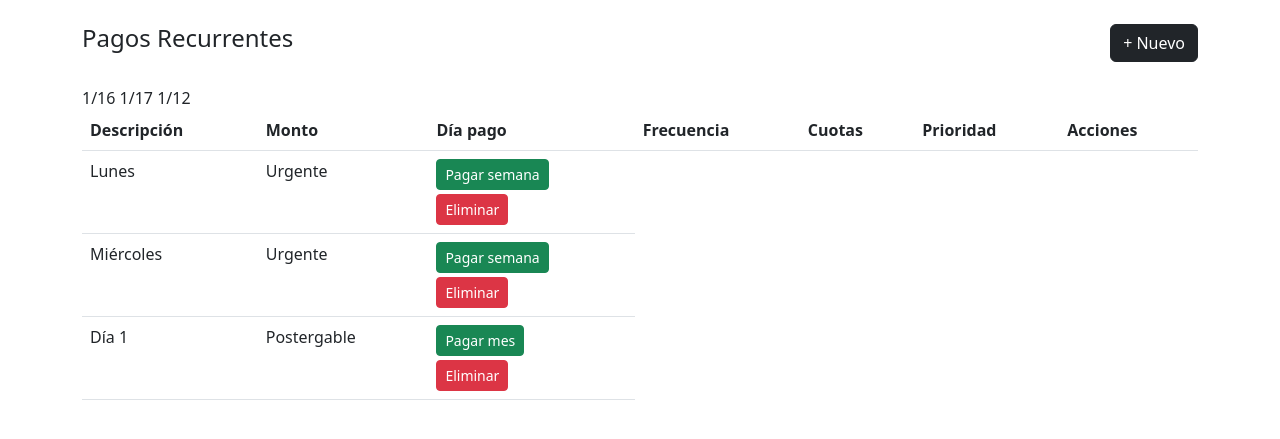
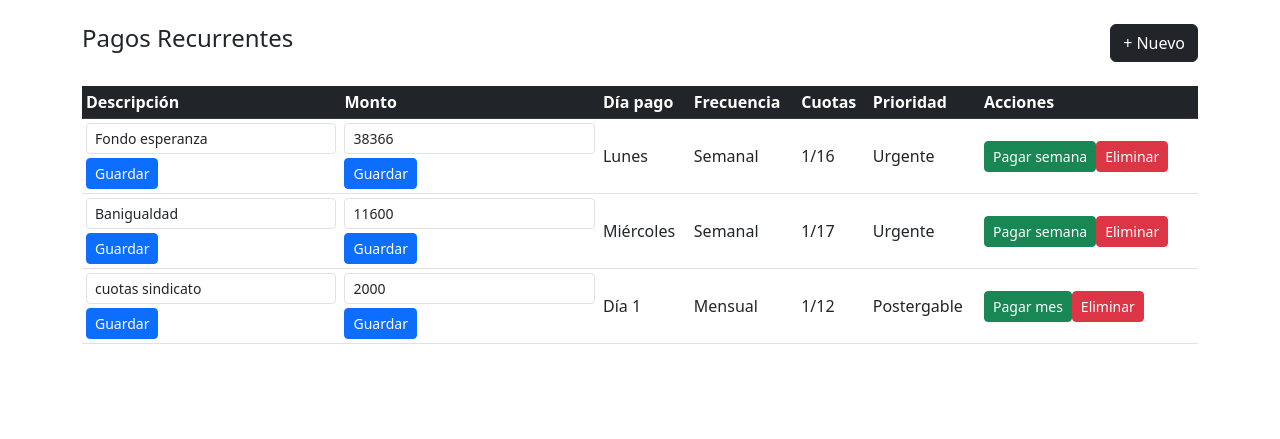
Before and after one commit to Kattasaky/gastos-familiares, a Django app: page /recurrentes/ in a window 1280 px wide. Shown: the part 56-495 px from the top of the page. Run offline with Django 5.2, Linux system fonts and the light colour scheme; a user stored in the database is signed in; data comes from the database, SQL or seed files in the repository.

Commit message:
Agregue edicion a recurrentes

```diff
--- a/gastos/urls.py
+++ b/gastos/urls.py
@@ -18,6 +18,7 @@
     path('recurrentes/nuevo/', views.nuevo_recurrente, name='nuevo_recurrente'),
     path('recurrentes/<int:pk>/eliminar/', views.eliminar_recurrente, name='eliminar_recurrente'),
     path('recurrentes/<int:pk>/pagar-cuota/', views.pagar_cuota_mes, name='pagar_cuota_mes'),
+    path('recurrentes/<int:pk>/editar/', views.editar_recurrente, name='editar_recurrente'),
     path('ingresos/', views.lista_ingresos, name='lista_ingresos'),
     path('ingresos/nuevo/', views.nuevo_ingreso, name='nuevo_ingreso'),
     path('ingresos/<int:pk>/eliminar/', views.eliminar_ingreso, name='eliminar_ingreso'),
--- a/gastos/views.py
+++ b/gastos/views.py
@@ -224,3 +224,20 @@
         else:
             messages.warning(request, 'No se encontró el gasto de este mes.')
     return redirect('lista_recurrentes')
+
+@login_required
+def editar_recurrente(request, pk):
+    pago = get_object_or_404(PagoRecurrente, pk=pk, usuario=request.user)
+    if request.method == 'POST':
+        # Actualiza solo los campos que envías en el formulario
+        descripcion = request.POST.get('descripcion')
+        monto = request.POST.get('monto')
+
+        if descripcion is not None:
+            pago.descripcion = descripcion
+        if monto is not None and monto != '':
+            pago.monto = monto
+
+        pago.save()
+        messages.success(request, 'Pago recurrente actualizado.')
+        return redirect('lista_recurrentes')
--- a/templates/gastos/recurrentes.html
+++ b/templates/gastos/recurrentes.html
@@ -5,9 +5,10 @@
     <h4>Pagos Recurrentes</h4>
     <a href="{% url 'nuevo_recurrente' %}" class="btn btn-dark">+ Nuevo</a>
 </div>
+
 <div class="table-responsive">
-<table class="table table-hover">
-    <thead>
+<table class="table table-hover table-sm align-middle">
+    <thead class="table-dark">
         <tr>
             <th>Descripción</th>
             <th>Monto</th>
@@ -21,6 +22,27 @@
     <tbody>
         {% for p in pagos %}
         <tr>
+            <!-- Descripción editable -->
+            <td>
+                <form method="post" action="{% url 'editar_recurrente' p.pk %}">
+                    {% csrf_token %}
+                    <input type="text" name="descripcion" value="{{ p.descripcion }}"
+                           class="form-control form-control-sm">
+                    <button class="btn btn-sm btn-primary mt-1">Guardar</button>
+                </form>
+            </td>
+
+            <!-- Monto editable -->
+            <td>
+                <form method="post" action="{% url 'editar_recurrente' p.pk %}">
+                    {% csrf_token %}
+                    <input type="number" name="monto" value="{{ p.monto }}"
+                           class="form-control form-control-sm">
+                    <button class="btn btn-sm btn-primary mt-1">Guardar</button>
+                </form>
+            </td>
+
+            <!-- Día pago -->
             <td>
                 {% if p.frecuencia == 'semanal' %}
                   {% if p.dia_semana == 0 %}Lunes
@@ -35,14 +57,25 @@
                   Día {{ p.dia_pago }}
                 {% endif %}
             </td>
+
+            <!-- Frecuencia -->
+            <td>{{ p.frecuencia|title }}</td>
+
+            <!-- Cuotas -->
+            <td>
                 {% if p.total_cuotas %}
                     {{ p.cuotas_pagadas }}/{{ p.total_cuotas }}
                 {% else %}
                     Indefinido
                 {% endif %}
             </td>
+
+            <!-- Prioridad -->
             <td>{{ p.get_prioridad_display }}</td>
+
+            <!-- Acciones -->
             <td>
+                <div class="btn-group">
                     <form method="post" action="{% url 'pagar_cuota_mes' p.pk %}">
                         {% csrf_token %}
                         <button class="btn btn-sm btn-success">
@@ -51,10 +84,11 @@
                             {% else %}Pagar mes{% endif %}
                         </button>
                     </form>
-    <form method="post" action="{% url 'eliminar_recurrente' p.pk %}" class="mt-1">
+                    <form method="post" action="{% url 'eliminar_recurrente' p.pk %}">
                         {% csrf_token %}
                         <button class="btn btn-sm btn-danger">Eliminar</button>
                     </form>
+                </div>
             </td>
         </tr>
         {% empty %}
```
Lines whose indentation alone changed are shown as unchanged.
